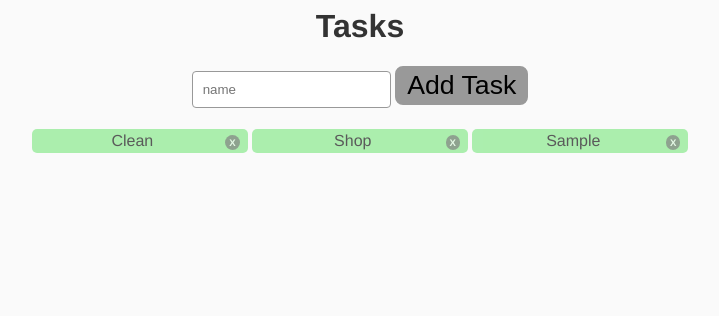
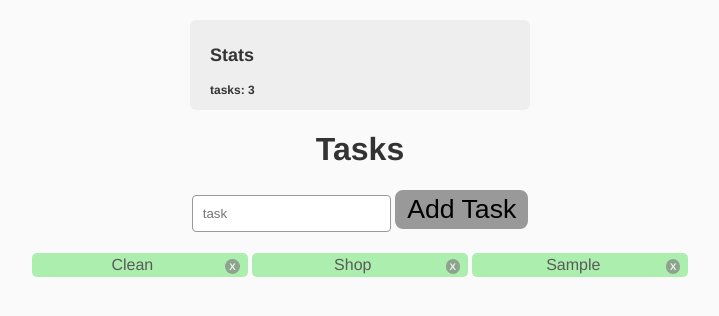
Before and after one commit to dpcleveland/mini-apps, a plain HTML site: page Modular JavaScript/PubSub Pattern/modular.html in a window 1280 px wide. Both pictures are taken after typing "Sample" into the empty fields and a click on the button "Add Task". Shown: the whole page, without its empty margins (280-999 px from the left). Drawn offline with nearby package versions, Linux system fonts and the light colour scheme.

Commit message:
PubSub pattern

```diff
--- a/Modular JavaScript/PubSub Pattern/modular.html
+++ b/Modular JavaScript/PubSub Pattern/modular.html
@@ -5,9 +5,14 @@
         <link rel="stylesheet" href="styles.css" />
     </head>
     <body>
+        <div class="hero-unit" id="statsModule"></div>
+        <script id="stats-template" type="text/template">
+            <h2>Stats</h2>
+            <strong>tasks: {{tasks}}</strong>
+        </script>
         <div id="tasksModule">
             <h1>Tasks</h1>
-            <input placeholder="name" type="text">
+            <input placeholder="task" type="text">
             <button id="addTask">Add Task</button>
             <ul id="tasks">
                 <script id="tasks-template" type="text/template">
@@ -20,8 +25,11 @@
                 </script>
             </ul>
         </div>
+
         <script src="https://cdnjs.cloudflare.com/ajax/libs/jquery/2.1.3/jquery.min.js"></script>
         <script src="https://cdnjs.cloudflare.com/ajax/libs/mustache.js/2.1.2/mustache.min.js"></script>
-        <script src="scripts.js"></script>
+        <script src="pubsub.js"></script>
+        <script src="stats.js"></script>
+        <script src="tasks.js"></script>
     </body>
 </html>
--- /dev/null
+++ b/Modular JavaScript/PubSub Pattern/pubsub.js
@@ -0,0 +1,26 @@
+// events (publish subscribe) pattern
+
+var events = {
+    events: {},
+    on: function(eventName, fn) {
+        this.events[eventName] = this.events[eventName] || [];
+        this.events[eventName].push(fn);
+    },
+    off: function(eventName, fn) {
+        if (this.events[eventName]) {
+            for (var i = 0; i < this.events[eventName].length; i++) {
+                if (this.events[eventName][i] === fn) {
+                    this.events[eventName].splice(i, 1);
+                    break;
+                }
+            }
+        }
+    },
+    emit: function(eventName, data) {
+        if (this.events[eventName]) {
+            this.events[eventName].forEach(function(fn) {
+                fn(data);
+            });
+        }
+    }
+};
--- a/Modular JavaScript/PubSub Pattern/scripts.js
+++ /dev/null
@@ -1,98 +0,0 @@
-// PubSub Pattern
-// https://www.youtube.com/watch?v=nQRXi1SVOow&list=PLoYCgNOIyGABs-wDaaxChu82q_xQgUb4f&index=4
-/*
-The pubsub design pattern (publish/subscribe), allows us to decouple our modules. Once integrated with our pubsub module, they can emit events and not have to worry about which modules depend on them. Modules can subscribe to events and be notified when any module publishes.
-*/
-
-var tasks = (function() {
-    var tasks = ['Clean', 'Shop'];
-
-    // cache DOM
-    var $el = $('#tasksModule');
-    var $button = $el.find('button');
-    var $input = $el.find('input');
-    var $ul = $el.find('ul');
-    var template = $el.find('#tasks-template').html();
-
-    // bind events
-    $button.on('click', addTask);
-    $ul.delegate('i.del', 'click', deleteTask);
-
-    render();
-
-    function render() {
-        $ul.html(Mustache.render(template, {tasks: tasks}));
-    }
-
-    function addTask(value) {
-        var name = (typeof value === "string") ? value : $input.val();
-        tasks.push(name);
-        render();
-        $input.val('');
-    }
-
-    function deleteTask(event) {
-        var i;
-        if (typeof event === "number") {
-            i = event;
-        } else {
-            var $remove = $(event.target).closest('li');
-            i = $ul.find('li').index($remove);
-
-        }
-        tasks.splice(i, 1);
-        render();
-    }
-
-    return {
-        addTask: addTask,
-        deleteTask: deleteTask
-    };
-})();
-
-
-/*
-// Object literal model
-(function() {
-
-    var tasks = {
-        tasks: ['Get milk', 'Get cereal'],
-        init: function() {
-            this.cacheDom();
-            this.bindEvents();
-            this.render();
-        },
-        cacheDom: function() {
-            this.$el = $('#tasksModule');
-            this.$button = this.$el.find('button');
-            this.$input = this.$el.find('input');
-            this.$ul = this.$el.find('ul');
-            this.template = this.$el.find('#tasks-template').html();
-        },
-        bindEvents: function() {
-            this.$button.on('click', this.addTask.bind(this));
-            this.$ul.delegate('i.del', 'click', this.deleteTask.bind(this));
-        },
-        render: function() {
-            var data = {
-                tasks: this.tasks,
-            };
-            this.$ul.html(Mustache.render(this.template, data));
-        },
-        addTask: function(value) {
-            this.tasks.push(value || this.$input.val());
-            this.render();
-            this.$input.val('');
-        },
-        deleteTask: function(event) {
-            var $remove = $(event.target).closest('li');
-            var i = this.$ul.find('li').index($remove);
-
-            this.tasks.splice(i, 1);
-            this.render();
-        }
-    };
-
-    tasks.init();
-})();
-*/
--- /dev/null
+++ b/Modular JavaScript/PubSub Pattern/stats.js
@@ -0,0 +1,29 @@
+var stats = (function() {
+    var tasks = 0;
+
+    // cache DOM
+    var $stats = $('#statsModule');
+    var template = $('#stats-template').html();
+
+    events.on('tasksChanged', setTasks);
+    render();
+
+    function render() {
+        $stats.html(Mustache.render(template, {tasks: tasks}));
+    }
+
+    function setTasks(newTasks) {
+        tasks = newTasks;
+        render();
+    }
+
+    function destroy() {
+        $stats.remove();
+        events.off('tasksChanged', setTasks);
+    }
+
+    return {
+        destroy: destroy
+    };
+
+})();
--- /dev/null
+++ b/Modular JavaScript/PubSub Pattern/tasks.js
@@ -0,0 +1,51 @@
+// PubSub Pattern
+// Also known as "Mediator" or "Events"
+// https://www.youtube.com/watch?v=nQRXi1SVOow&list=PLoYCgNOIyGABs-wDaaxChu82q_xQgUb4f&index=4
+/*
+The pubsub design pattern (publish/subscribe), allows us to decouple our modules. Once integrated with our pubsub module, they can emit events and not have to worry about which modules depend on them. Modules can subscribe to events and be notified when any module publishes.
+*/
+
+var tasks = (function() {
+    var tasks = ['Clean', 'Shop'];
+
+    // cache DOM
+    var $el = $('#tasksModule');
+    var $button = $el.find('button');
+    var $input = $el.find('input');
+    var $ul = $el.find('ul');
+    var template = $el.find('#tasks-template').html();
+
+    // bind events
+    $button.on('click', addTask);
+    $ul.delegate('i.del', 'click', deleteTask);
+
+    render();
+
+    function render() {
+        $ul.html(Mustache.render(template, {tasks: tasks}));
+        // Examples below of why it would be hard to scale with multiple modules in large application
+        // stats.setTasks(tasks.length);
+        // header.updateCount({ count: tasks.length });
+        // footer.change(tasks.length);
+        events.emit('tasksChanged', tasks.length);
+    }
+
+    function addTask(value) {
+        var name = (typeof value === 'string') ? value : $input.val();
+        tasks.push(name);
+        render();
+        $input.val('');
+    }
+
+    function deleteTask(event) {
+        var i;
+        if (typeof event === 'number') {
+            i = event;
+        } else {
+            var $remove = $(event.target).closest('li');
+            i = $ul.find('li').index($remove);
+        }
+        tasks.splice(i, 1);
+        render();
+    }
+})();
```
